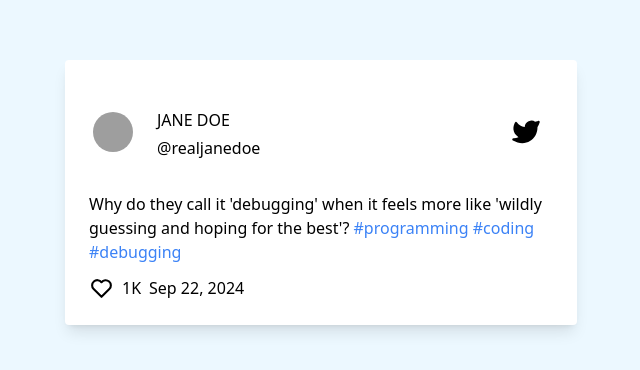
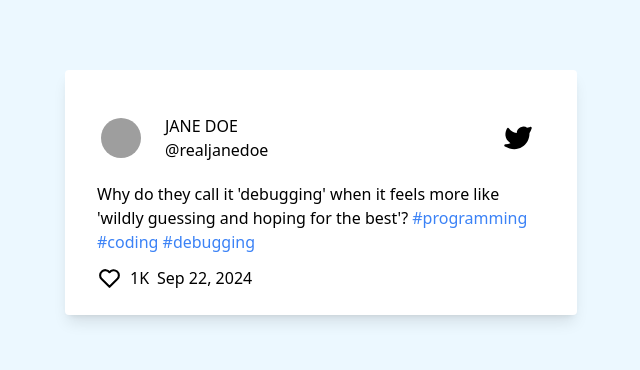
Before and after one commit to khafidprayoga/codedesign-dev, a SvelteKit app in the folder tweet-embed/: page / in a window 1280 px wide. Shown: the part 208-578 px from the top of the page, without its empty margins (319-959 px from the left). Built offline with nearby package versions, Linux system fonts and the light colour scheme; grey boxes are pictures that could not be loaded.

Commit message:
add dark mode schema
todo: implement dark toggle btn

```diff
--- a/tweet-embed/src/app.html
+++ b/tweet-embed/src/app.html
@@ -7,8 +7,8 @@
 		%sveltekit.head%
 	</head>
 	<body data-sveltekit-preload-data="hover"
-	class="flex flex-col justify-center items-center min-h-screen"
-	style="background-color: #ECF8FF;">
+	class="flex flex-col justify-center items-center min-h-screen bg-twitter-blue dark:bg-black"
+	>
 		<div style="display: contents">%sveltekit.body%</div>
 	</body>
 </html>
--- a/tweet-embed/src/routes/+page.svelte
+++ b/tweet-embed/src/routes/+page.svelte
@@ -4,10 +4,10 @@
 	import { IconHeart, IconBrandTwitterFilled } from '@tabler/icons-svelte';
 
 	let likeCount: string = "1K";
-	let text = "Why do they call it 'debugging' when it feels more like 'wildly guessing and hoping for the best'? #programming #coding #debugging";
+	let text = `Why do they call it 'debugging' when it feels more like 'wildly guessing and hoping for the best'? #programming #coding #debugging`;
 
 	const getFormattedText = (text: String) => {
-	return text.replace(/#(\w+)/g, '<span class="text-blue-500 hover:underline hover:cursor-pointer">#$1</span>');
+	return text.replace(/#(\w+)/g, '<span class="text-blue-500 dark:twitter-text-hashtag hover:underline hover:cursor-pointer">#$1</span>');
 	};
 
 	let publishedAt = format(new Date(), "MMM D, YYYY");
@@ -18,12 +18,12 @@
 	class="
 flex flex-col
 w-1/2
-px-6 py-6
+px-8 py-6
 max-w-lg rounded overflow-hidden shadow-lg
 bg-white hover:shadow-xl transition-shadow duration-300
-"
->
-	<div id="tweet-head" class="flex flex-row mb-3">
+dark:bg-twitter-dark dark:text-white
+">
+	<div id="tweet-head" class="flex flex-row mb-0">
 		<div id="tweet-meta" class="flex flex-row w-1/2">
 			<img
 				class="rounded-full w-10 h-10 object-cover self-center ml-1 mr-1"
@@ -31,7 +31,7 @@ bg-white hover:shadow-xl transition-shadow duration-300
 				alt="tweet author profile"
 			/>
 			<div class="p-5">
-				<h3 id="tweet-author" class="py-1 uppercase">Jane Doe</h3>
+				<h3 id="tweet-author" class=" uppercase">Jane Doe</h3>
 				<p id="tweet-name">@realjanedoe</p>
 			</div>
 		</div>
@@ -44,7 +44,7 @@ bg-white hover:shadow-xl transition-shadow duration-300
 			{@html getFormattedText(text)}
 		</div>
 		<div id="tweet-action" class="mt-3 flex flex-row">
-			<IconHeart stroke={2} size="25" class="cursor-pointer hover:fill-gray-800"/>
+			<IconHeart stroke={2} size="25" class="cursor-pointer hover:fill-gray-800 dark:hover:fill-white"/>
 			<span id="like-count" class="ml-2">{likeCount}</span>
 			<span id="tweet-published-at" class="ml-2">{publishedAt}</span>
 		</div>
@@ -52,5 +52,4 @@ bg-white hover:shadow-xl transition-shadow duration-300
 </div>
 
 <style>
-
 </style>
--- a/tweet-embed/tailwind.config.js
+++ b/tweet-embed/tailwind.config.js
@@ -1,8 +1,17 @@
 /** @type {import('tailwindcss').Config} */
 export default {
+  darkMode: 'selector',
   content: ['./src/**/*.{html,js,svelte,ts}'],
   theme: {
-    extend: {},
+    extend: {
+      backgroundColor:{
+        'twitter-blue': '#ECF8FF',
+        'twitter-dark': '#243447',
+      },
+      textColor:{
+        'twitter-hashtag': '#1DA1F2',
+      }
+    },
   },
   plugins: [],
 }
```
